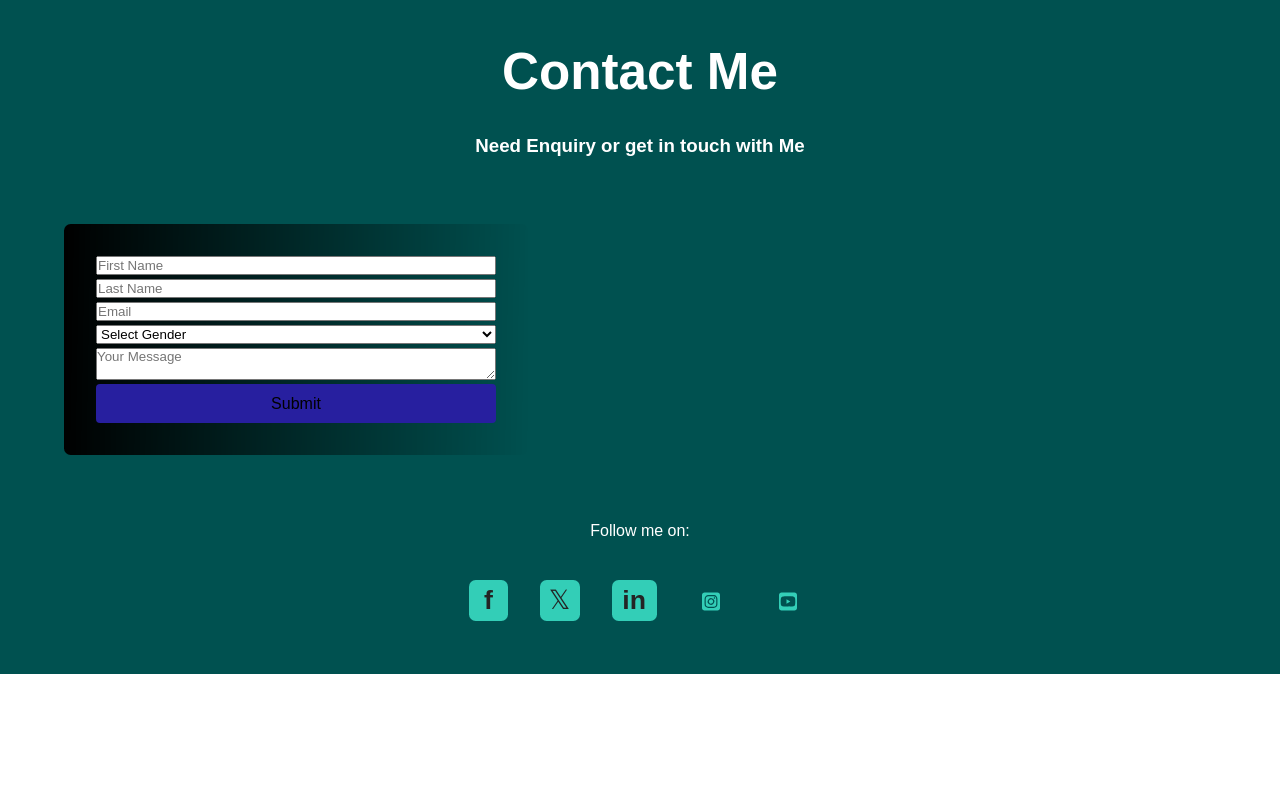
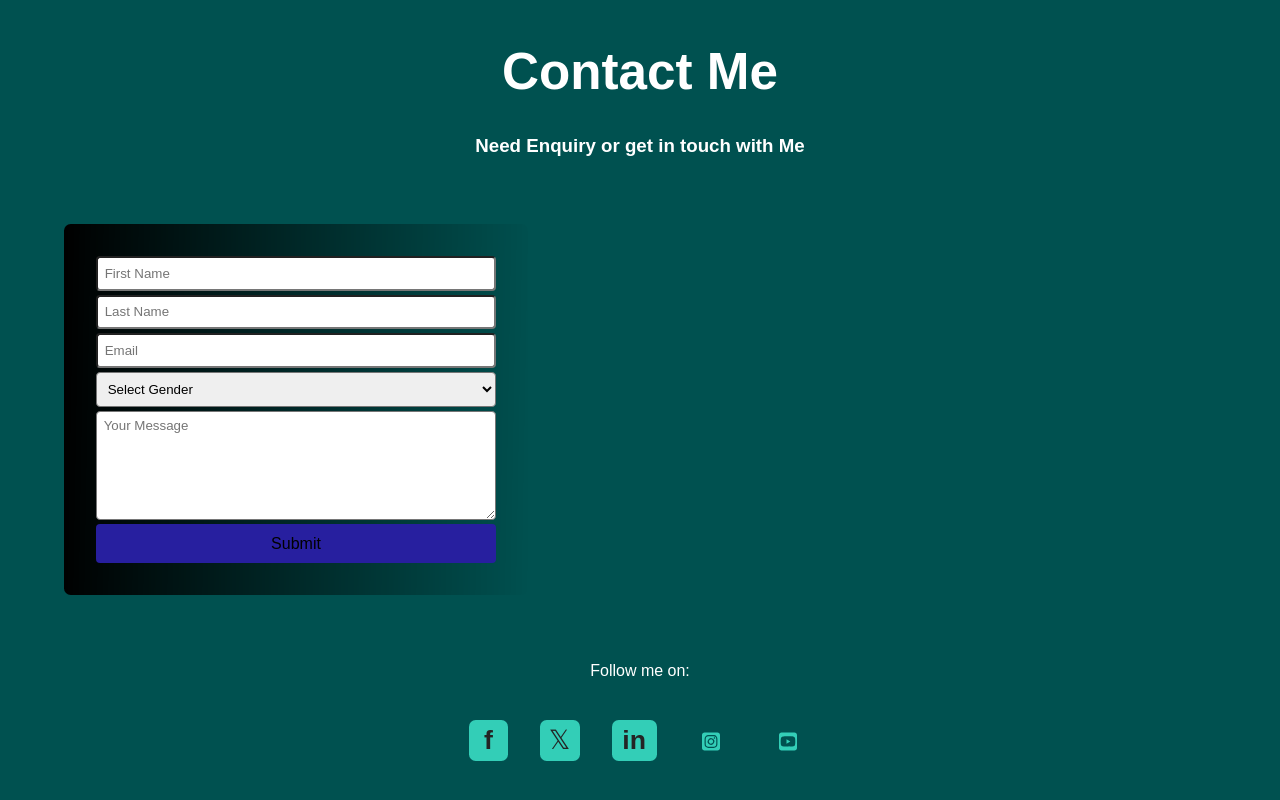
Before and after one commit to Kaal581993/Portfolio-React, a React (Vite) app: page / in a window 1280 px wide. Shown: the part 5930-6730 px from the top of the page. Before the commit the page ends 6604 px from the top, so only its background shows below. Built offline with nearby package versions, Linux system fonts and the light colour scheme; a web font is replaced by a local one.

Commit message:
Update App.css

```diff
--- a/src/App.css
+++ b/src/App.css
@@ -21,6 +21,33 @@
   padding: 0;
   font-family: 'Poppins',sans-serif;
 }
+
+
+
+input[type="text"] {
+    height: 26pt;
+    border-radius: 3pt;
+    padding: 5pt;
+}
+
+input[type="email"] {    height: 26pt;
+    border-radius: 3pt;
+    padding: 5pt;}
+
+select {
+    height: 26pt;
+    border-radius: 3pt;
+    padding: 5pt;
+}
+
+select {}
+
+textarea {
+    height: 82pt;
+    border-radius: 3pt;
+    padding: 5pt;
+}
+
 
 
 .logo {
```
